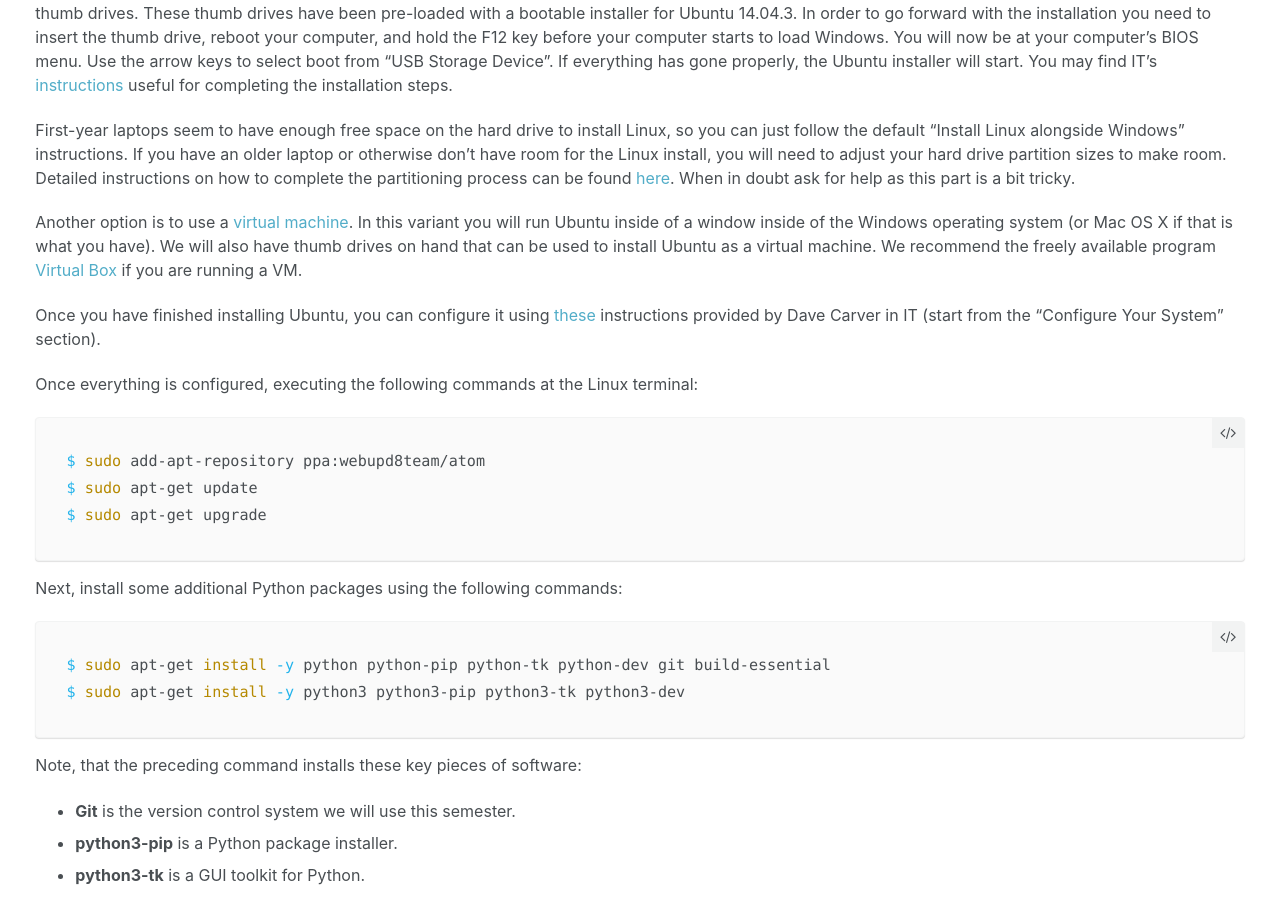
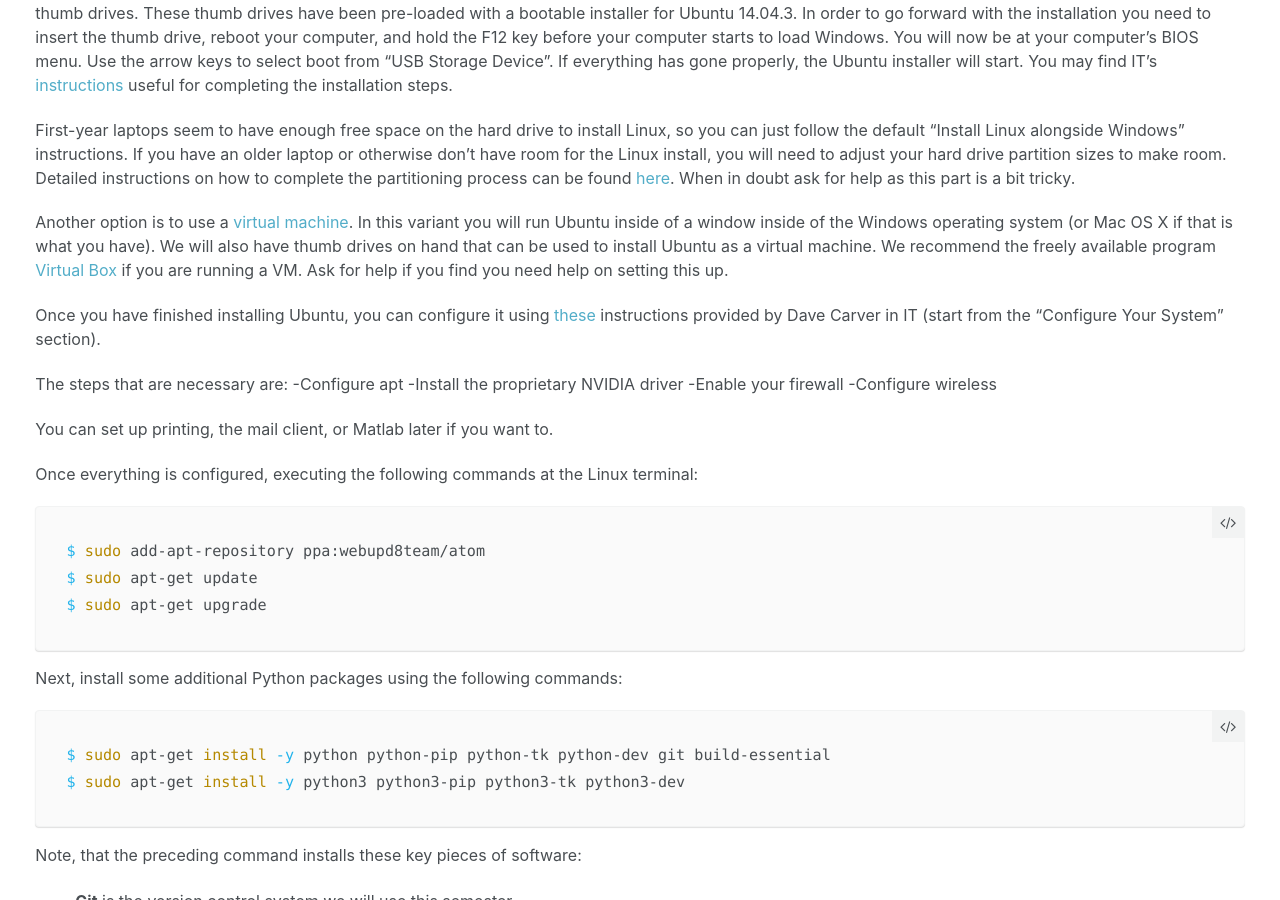
Before and after one commit to sd17spring/sd17spring.github.io, a Jekyll site: the page built from _assignments/setup-your-environment.md, in a window 1280 px wide and 900 px high, scrolled down 1194 px. Built offline with Jekyll 4.4.1, drawn with Linux system fonts in a browser that asks for light colours.

Commit message:
initial revisions

```diff
--- a/_assignments/setup-your-environment.md
+++ b/_assignments/setup-your-environment.md
@@ -82,11 +82,19 @@
 Mac OS X if that is what you have). We will also have thumb drives on hand
 that can be used to install Ubuntu as a virtual machine. We recommend the
 freely available program [Virtual Box](https://www.virtualbox.org/) if you are
-running a VM.
+running a VM. Ask for help if you find you need help on setting this up.
 
 Once you have finished installing Ubuntu, you can configure it using
 [these](http://wikis.olin.edu/linux/doku.php) instructions provided by Dave
 Carver in IT (start from the "Configure Your System" section).
+
+The steps that are necessary are:
+-Configure apt
+-Install the proprietary NVIDIA driver
+-Enable your firewall
+-Configure wireless
+
+You can set up printing, the mail client, or Matlab later if you want to.
 
 Once everything is configured, executing the following commands at the Linux
 terminal:
```
